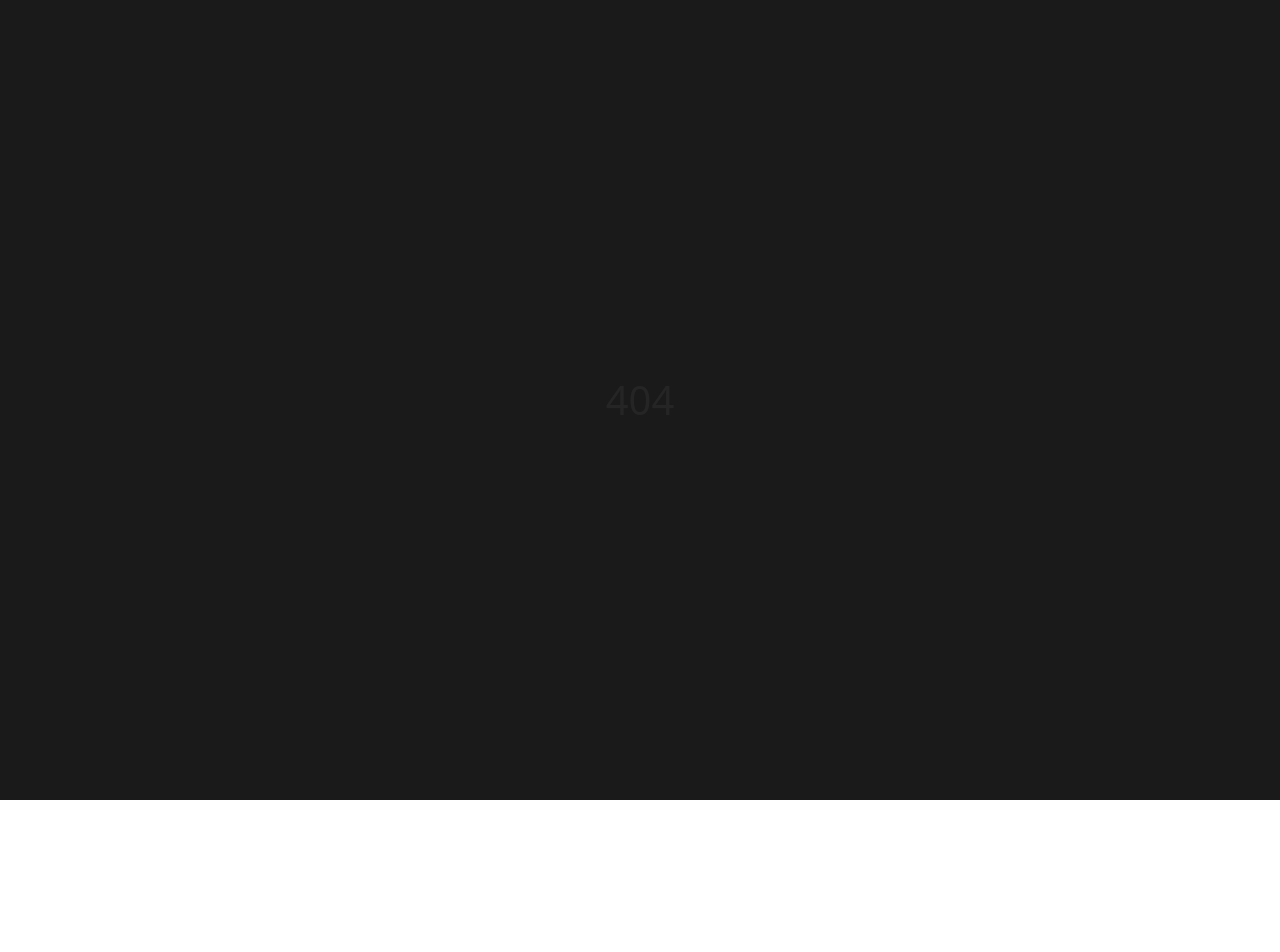
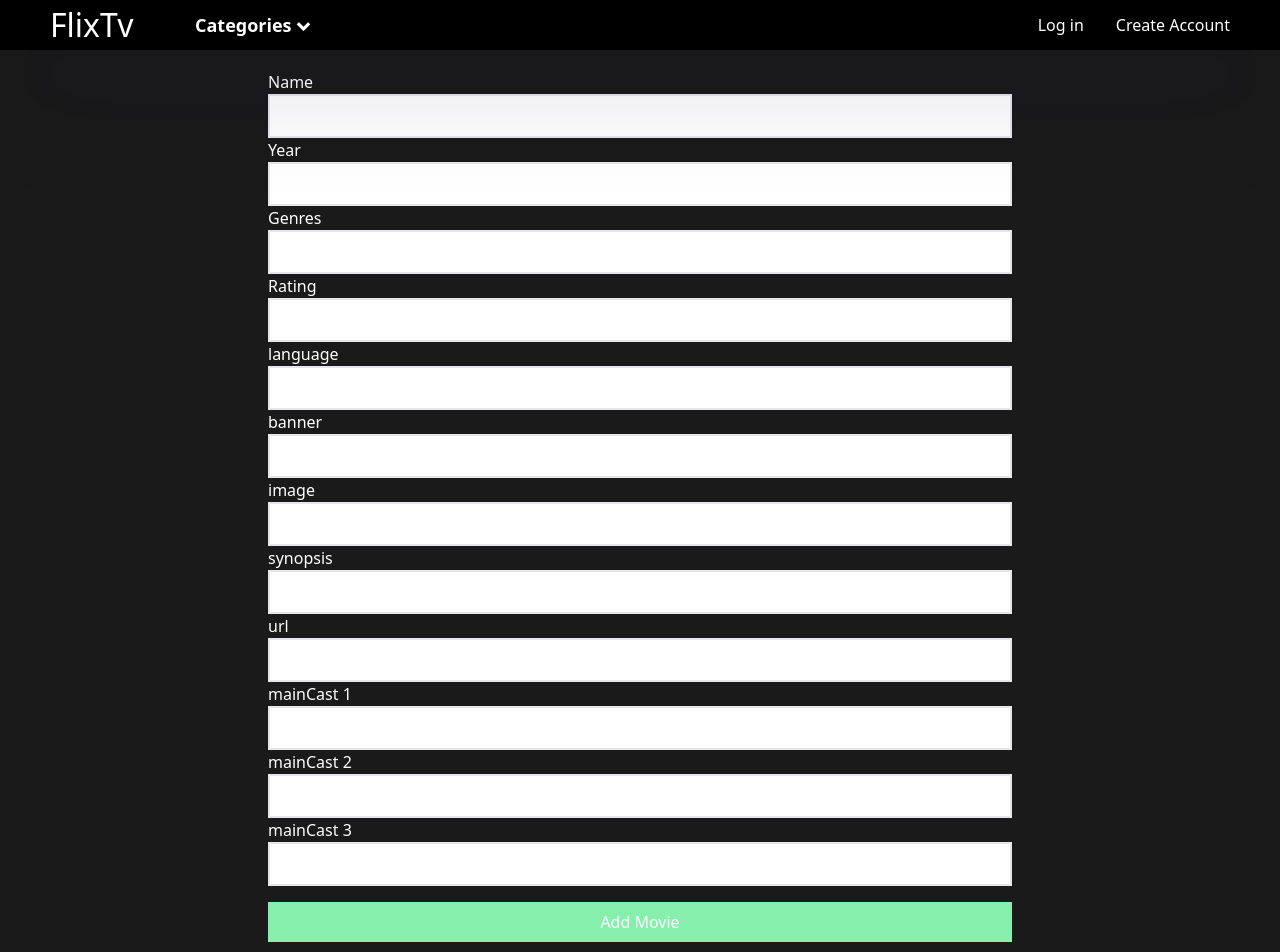
Before and after one commit to Parl582/Ott, a React (Create React App) app: page /add in a window 1280 px wide. Shown: the top 952 px of the page. Before the commit the page ends 800 px from the top, so only its background shows below. Built offline with nearby package versions, Linux system fonts and the light colour scheme.

Commit message:
api text

```diff
--- a/package.json
+++ b/package.json
@@ -1,6 +1,7 @@
 {
   "name": "vikiclone",
   "version": "0.1.0",
+  "proxy": "https://ott-backend-silk.vercel.app/",
   "private": true,
   "dependencies": {
     "@emotion/react": "^11.10.5",
--- a/src/App.js
+++ b/src/App.js
@@ -3,6 +3,7 @@ import "./App.scss";
 import Footer from "./components/footer/Footer";
 import Header from "./components/header/Header";
 import Homepage from "./components/homePage/Homepage";
+import AddMovies from "./pages/AddMovies";
 import ErrorPage from "./pages/error/ErrorPage";
 import Login from "./pages/login/LogIn";
 import MovieDetails from "./pages/movieDetails/MovieDetails";
@@ -42,6 +43,10 @@ function App() {
           path: "/list-all/:id",
           element: <AllMoviesHome />,
         },
+        {
+          path: "/add",
+          element: <AddMovies />,
+        },
       ],
     },
     {
--- /dev/null
+++ b/src/BASEurl.js
@@ -0,0 +1 @@
+export const BASE_URL = "https://ott-backend-silk.vercel.app"
--- a/src/data/FontRowBanner.js
+++ b/src/data/FontRowBanner.js
@@ -1,3 +1,4 @@
+
 export const Adsbanner = [
 
 
--- /dev/null
+++ b/src/pages/AddMovies.jsx
@@ -0,0 +1,178 @@
+import axios from "axios";
+import React, { useState } from "react";
+import { BASE_URL } from "../BASEurl";
+
+const AddMovies = () => {
+  const [castImg, setCastImg] = useState({});
+
+  const [userInfo, setUserInfo] = useState({});
+
+  const HandleTake = (e) => {
+    const value = e.target.value;
+    setUserInfo({ ...userInfo, [e.target.name]: value });
+  };
+  const CastImg = (e) => {
+    const value = e.target.value;
+    setCastImg({ ...castImg, [e.target.name]: value });
+  };
+
+  //   console.log(userInfo);
+
+  let data = {
+    ...userInfo,
+    mainCast: [
+      {
+        castImg: userInfo.castImg1,
+      },
+      {
+        castImg: userInfo.castImg2,
+      },
+      {
+        castImg: userInfo.castImg3,
+      },
+    ],
+  };
+
+  const PostMovies = async () => {
+    try {
+      let res = await axios.get("https://ott-backend-silk.vercel.app/api/movies");
+      console.log(res);
+    } catch (e) {
+      console.log(e);
+    }
+  };
+
+  return (
+    <>
+      <div className="w-full p-5 flex items-center justify-center">
+        <div className="flex flex-col md:w-[60%] w-[95%]">
+          <div className="w-full">
+            <p className="text-[#fff] font-medium">Name</p>
+            <input
+              type="text"
+              name="name"
+              className="p-x-3 py-2 border-2 w-full"
+              onChange={HandleTake}
+            />
+          </div>
+          <div className="w-full">
+            <p className="text-[#fff] font-medium">Year</p>
+            <input
+              type="text"
+              name="year"
+              onChange={HandleTake}
+              className="p-x-3 py-2 border-2 w-full"
+            />
+          </div>
+          <div className="w-full">
+            <p className="text-[#fff] font-medium">Genres</p>
+            <input
+              type="text"
+              name="Genres"
+              onChange={HandleTake}
+              className="p-x-3 py-2 border-2 w-full"
+            />
+          </div>
+          <div className="w-full">
+            <p className="text-[#fff] font-medium">Rating</p>
+            <input
+              type="text"
+              name="rating"
+              onChange={HandleTake}
+              className="p-x-3 py-2 border-2 w-full"
+            />
+          </div>
+          <div className="w-full">
+            <p className="text-[#fff] font-medium">language</p>
+            <input
+              type="text"
+              name="language"
+              onChange={HandleTake}
+              className="p-x-3 py-2 border-2 w-full"
+            />
+          </div>
+          <div className="w-full">
+            <p className="text-[#fff] font-medium">banner</p>
+            <input
+              type="url"
+              name="language"
+              onChange={HandleTake}
+              className="p-x-3 py-2 border-2 w-full"
+            />
+          </div>
+          <div className="w-full">
+            <p className="text-[#fff] font-medium">image</p>
+            <input
+              type="url"
+              name="image"
+              onChange={HandleTake}
+              className="p-x-3 py-2 border-2 w-full"
+            />
+          </div>
+          <div className="w-full">
+            <p className="text-[#fff] font-medium">synopsis</p>
+            <input
+              type="text"
+              name="synopsis"
+              onChange={HandleTake}
+              className="p-x-3 py-2 border-2 w-full"
+            />
+          </div>
+          <div className="w-full">
+            <p className="text-[#fff] font-medium">url</p>
+            <input
+              type="url"
+              onChange={HandleTake}
+              name="url"
+              className="p-x-3 py-2 border-2 w-full"
+            />
+          </div>
+          <div className="w-full">
+            <p className="text-[#fff] font-medium">mainCast 1</p>
+            <input
+              type="url"
+              name="castImg1"
+              onChange={HandleTake}
+              className="p-x-3 py-2 border-2 w-full"
+            />
+          </div>
+          <div className="w-full">
+            <p className="text-[#fff] font-medium">mainCast 2</p>
+            <input
+              type="url"
+              name="castImg2"
+              onChange={HandleTake}
+              className="p-x-3 py-2 border-2 w-full"
+            />
+          </div>
+          <div className="w-full">
+            <p className="text-[#fff] font-medium">mainCast 3</p>
+            <input
+              type="url"
+              name="castImg3"
+              onChange={HandleTake}
+              className="p-x-3 py-2 border-2 w-full"
+            />
+          </div>
+          {/* <div className="w-full">
+            <p className="text-[#fff] font-medium">mainCast 2</p>
+            <input type="url" name="castImg" className="p-x-3 py-2 border-2 w-full" />
+          </div>
+          <div className="w-full">
+            <p className="text-[#fff] font-medium">mainCast 3</p>
+            <input type="url" name="castImg" className="p-x-3 py-2 border-2 w-full" />
+          </div> */}
+
+          <button
+            className="w-full py-2 px-3 bg-green-300 text-[#fff] mt-4"
+            onClick={PostMovies}
+          >
+            Add Movie
+          </button>
+        </div>
+      </div>
+    </>
+  );
+};
+
+export default AddMovies;
```
Also changed, not shown: New Text Document.txt (added), src/IMG/Screenshot 2023-02-10 112540.jpg (added).
